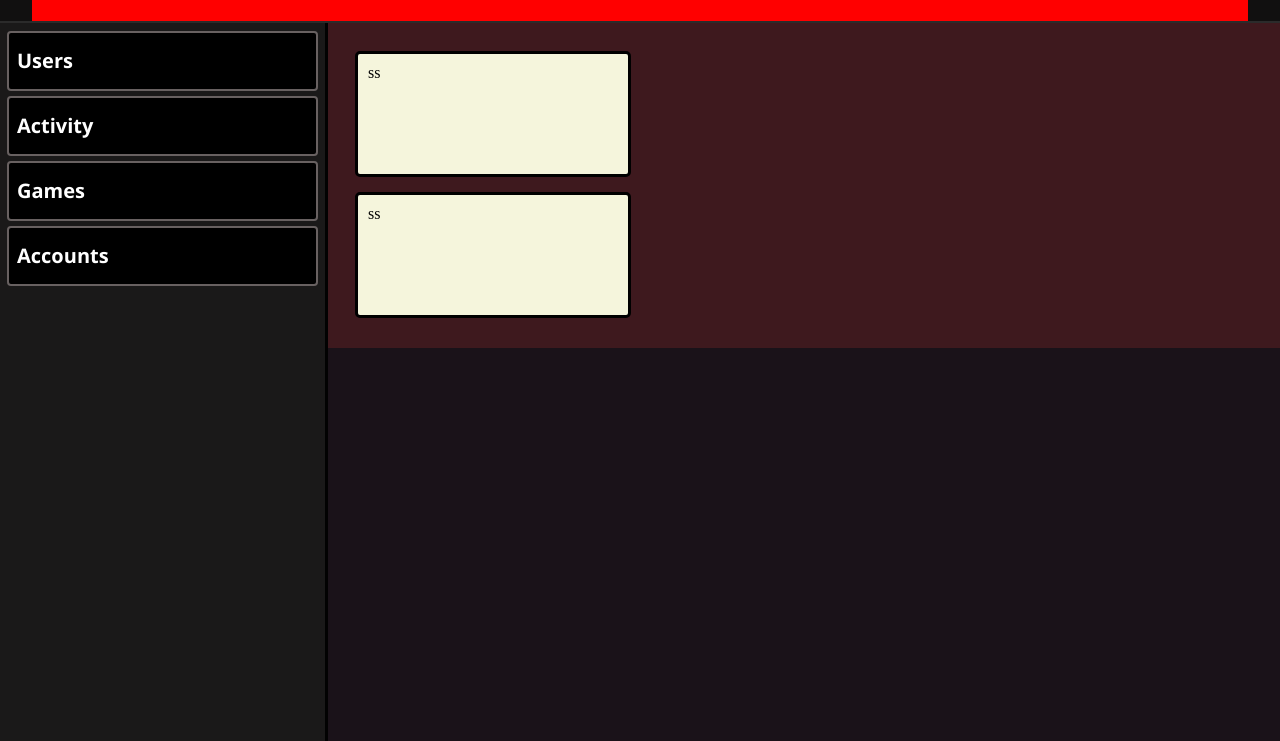
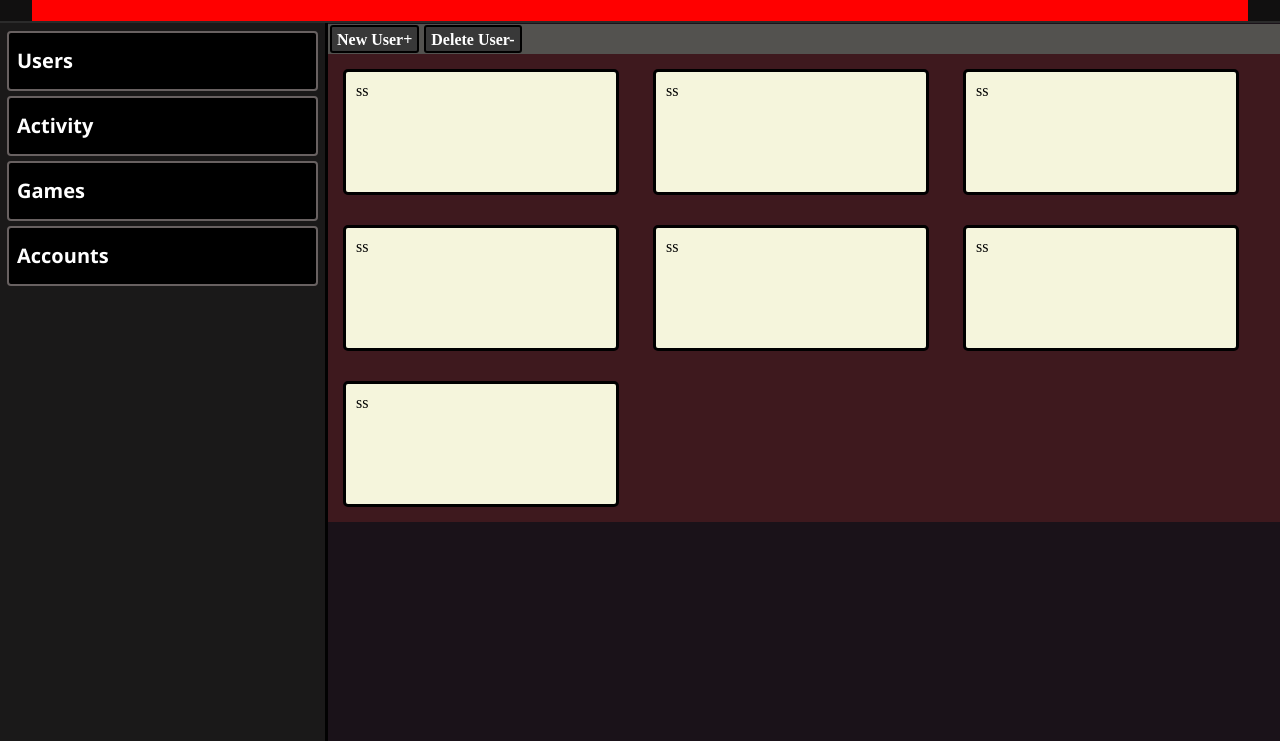
Before and after one commit to Noprot/SQL_WebPageProject, a website: page SQLDatabaseProject/Html/dashboard.html in a window 1280 px wide. Shown: the part 59-800 px from the top of the page. Drawn offline with Linux system fonts and the light colour scheme; a web font is replaced by a local one.

Commit message:
feat: implement new user creation and deletion buttons in the dashboard

```diff
--- a/SQLDatabaseProject/Html/dashboard.css
+++ b/SQLDatabaseProject/Html/dashboard.css
@@ -136,22 +136,61 @@ body {
 }
 
 .tab-users {
-    width:calc(100% - 325px);
+    width: auto;
     height: fit-content;
 
-    margin-left: 325px;
-    padding: 15px;
+    margin-top: 3px;
+    margin-left: 328px;
 
     display: flex;
     flex-direction: row;
     flex-wrap: wrap;
     box-sizing: border-box;
 
+    user-select: none;
+
     background-color: rgba(182, 47, 47, 0.233);
 }
 
-.users-container-box {
+.new-user-creation-container {
+    width: 100%;
+    height: 30px;
+
+    background-color: rgb(83, 82, 79);
+    z-index: 1000000;
+
+    padding-left: 2px;
+    display: flex;
+    align-items: center;
+}
+
+.new-user-creation-button {
+    width: fit-content;
+    height: 80%;
     display: block;
+
+    background-color: rgb(56, 56, 56);
+    border: 2px black solid;
+    border-radius: 3px;
+    margin-right: 5px;
+    padding-left: 5px;
+    padding-right: 5px;
+
+    color: white;
+    font-size: 16px;
+    font-weight: 800;
+    text-align: center;
+    line-height: 25px;
+}
+.new-user-creation-button:hover {
+    background-color: rgb(107, 107, 107);
+    scale: 1.02;
+    transition: 0.2;
+}
+
+
+.users-info-container-box {
+    display: inline-flex;
     width: 250px;
     height: 100px;
     background-color: beige;
@@ -166,10 +205,20 @@ body {
 }
 
 
+.user-container {
+    display: block;
+    width: 250px;
+    height: 100px;
+    background-color: rgb(221, 221, 54);
+}
+
+
+
 .tab-accounts {
     background-color: rgb(47, 83, 100);
-    width:100%;
-    height: 100vh;
+    width:auto;
+    height:calc(100vh - 80px);
+
     z-index: 10000000;
 }
 .tab-games {
@@ -178,13 +227,3 @@ body {
     height: 100vh;
     z-index: 10000000;
 }
-
-
-
-
-.user-container {
-    display: block;
-    width: 250px;
-    height: 100px;
-    background-color: rgb(221, 221, 54);
-}
--- a/SQLDatabaseProject/Html/dashboard.html
+++ b/SQLDatabaseProject/Html/dashboard.html
@@ -44,10 +44,34 @@
     </div>
 
     <div id="Users" class="tab-users">
-        <div class="users-container-box">
+        <div class="new-user-creation-container">
+            <div class="new-user-creation-button">
+                <p>New User+</p>
+            </div>
+            <div class="new-user-creation-button">
+                <p>Delete User-</p>
+            </div>
+        </div>
+
+        <div class="users-info-container-box">
             <p>ss</p>
         </div>
-        <div class="users-container-box">
+        <div class="users-info-container-box">
+            <p>ss</p>
+        </div>
+        <div class="users-info-container-box">
+            <p>ss</p>
+        </div>
+        <div class="users-info-container-box">
+            <p>ss</p>
+        </div>
+        <div class="users-info-container-box">
+            <p>ss</p>
+        </div>
+        <div class="users-info-container-box">
+            <p>ss</p>
+        </div>
+        <div class="users-info-container-box">
             <p>ss</p>
         </div>
     </div>
--- a/SQLDatabaseProject/Html/dashboard.js
+++ b/SQLDatabaseProject/Html/dashboard.js
@@ -1,5 +1,9 @@
 window.onload = function() {
     opentab('Users');
+
+    const userpanel = document.getElementById("Users")
+
+    console.log(userpanel)
 }
 
 
@@ -14,3 +18,8 @@ function opentab(tabId) {
     }
 }
 const content = [".tab-games",".tab-accounts",".tab-users",".tab-activity"]
+
+
+function createNewUser() {
+
+}
```
